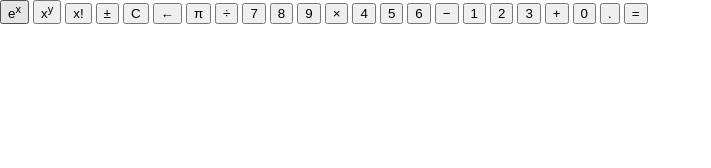
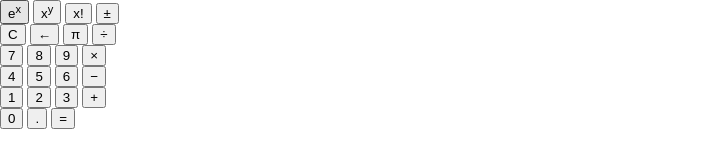
Before and after one commit to turbulentPanda/javascript-calculator, a plain HTML site: page index.html in a window 1280 px wide. Shown: the whole page, without its empty margins (0-711 px from the left). Drawn offline with Linux system fonts and the light colour scheme.

Commit message:
Added row containers to hold operator and number buttons

```diff
--- a/index.html
+++ b/index.html
@@ -16,34 +16,41 @@
 
             </div>
             <section id="operations-pad">
+                <div class="row row-1-container">
                     <button class="top-row">e<sup>x</sup></button>
                     <button class="top-row">x<sup>y</sup></button>
                     <button class="top-row">x!</button>
                     <button class="top-row">&plusmn;</button>
-
+                </div>
+                <div class="row row-2-container">
                     <button class="operator">C</button>
                     <button class="backspace">&larr;</button>
                     <button class="pi">&pi;</button>
                     <button class="operator">&div;</button>
-
+                </div>
+                <div class="row row-3-container">
                     <button class="number">7</button>
                     <button class="number">8</button>
                     <button class="number">9</button>
                     <button class="operator">&times;</button>
-
+                </div>
+                <div class=" row row-4-container">
                     <button class="number">4</button>
                     <button class="number">5</button>
                     <button class="number">6</button>
                     <button class="operator">&minus;</button>
-
+                </div>
+                <div class="row row-5-container">
                     <button class="number">1</button>
                     <button class="number">2</button>
                     <button class="number">3</button>
                     <button class="operator">&plus;</button>
-
+                </div>
+                <div class="row row-6-container">
                     <button class="number">0</button>
                     <button class="decimal">.</button>
                     <button class="operator">=</button>
+                </div>
             </section>
         </section>
     </div>
```
Lines whose indentation alone changed are shown as unchanged.
